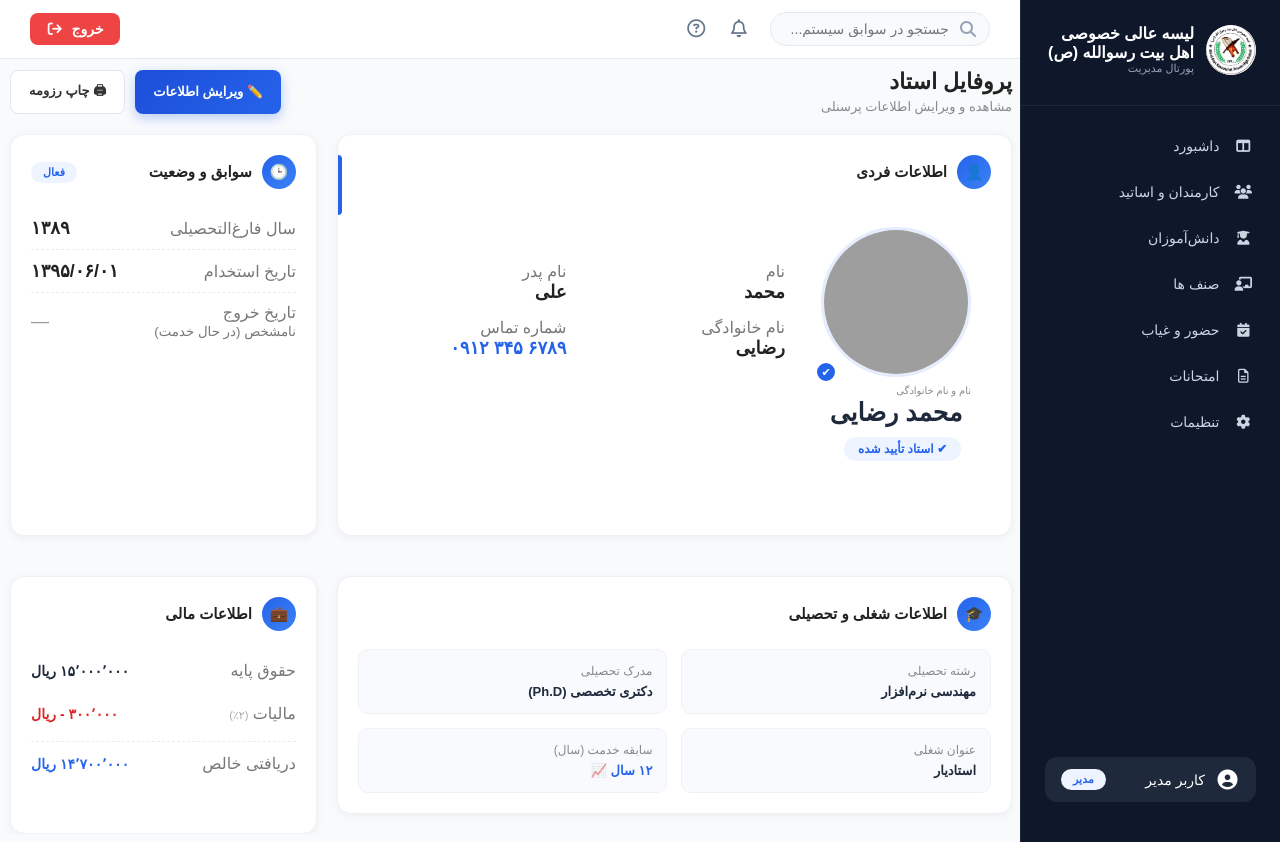
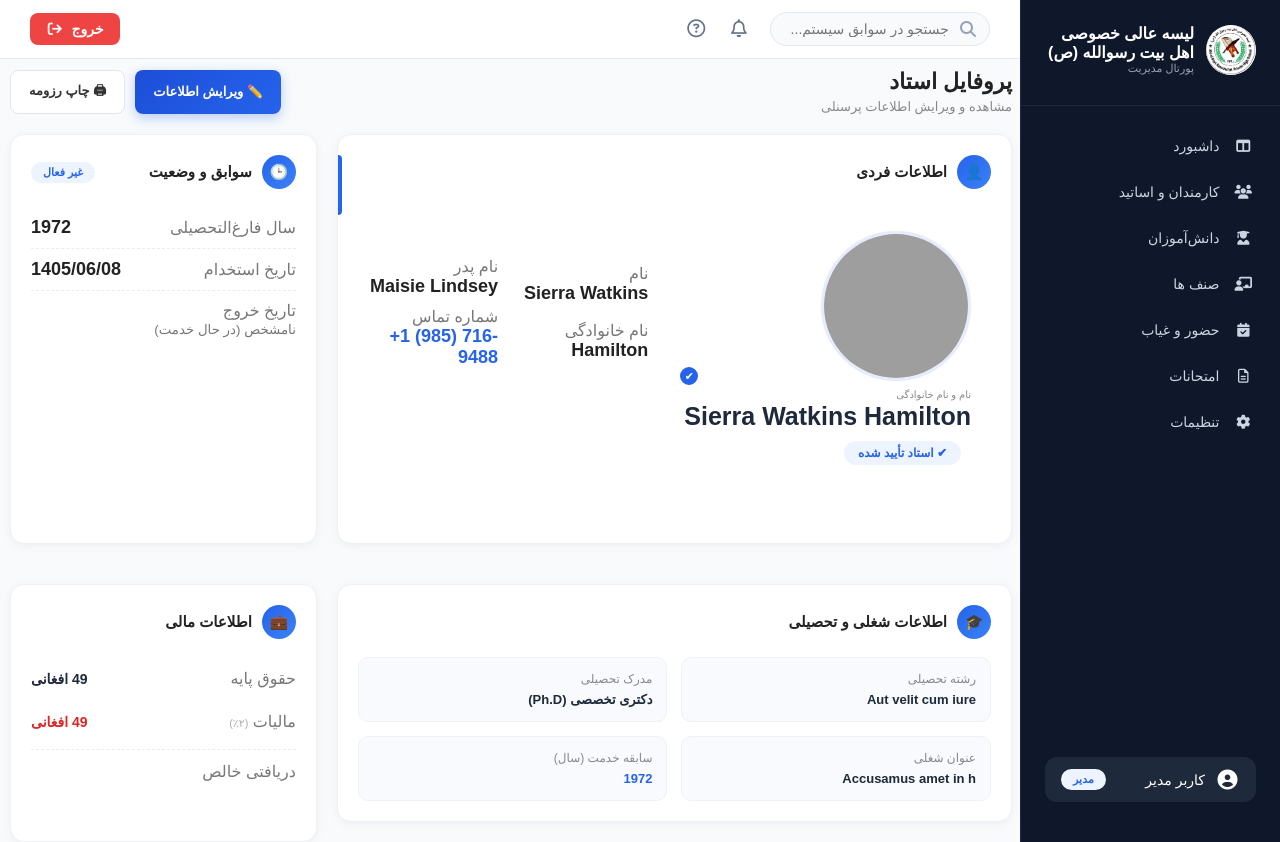
Before and after one commit to engineerhashimi9/schoolproject, a Django app: page /dashboard/worker/2 in a window 1280 px wide. Run offline with Django 5.2, Linux system fonts and the light colour scheme; a user stored in the database is signed in; data comes from the database, SQL or seed files in the repository; both versions use the stored data as it was after the commit; some web fonts are replaced; grey boxes are pictures that could not be loaded.

Commit message:
Format date fields in student and worker detail pages, and update worker information display

```diff
--- a/dashboard/templates/dashboard/student_detail.html
+++ b/dashboard/templates/dashboard/student_detail.html
@@ -48,7 +48,7 @@
       <div class="detail-item">
         <div class="detail-text">
           <span class="label">تاریخ ثبت‌نام</span>
-          <span class="value">{{student.registered_date}}</span>
+          <span class="value">{{student.registered_date|date:'Y/m/d'}}</span>
         </div>
         <div class="icon-box"><i class="fa-regular fa-calendar-days"></i></div>
       </div>
@@ -56,7 +56,7 @@
       <div class="detail-item">
         <div class="detail-text">
           <span class="label">تاریخ خرد</span>
-          <span class="value">{{student.detached_date}}</span>
+          <span class="value">{{student.detached_date|date:'Y/m/d'}}</span>
         </div>
         <div class="icon-box"><i class="fa-regular fa-calendar"></i></div>
       </div>
@@ -94,7 +94,7 @@
           </div>
           <div class="identity-item">
             <span class="label">تاریخ تولد</span>
-            <span class="value">{{student.birth_date}}</span>
+            <span class="value">{{student.birth_date|date:'Y/m/d'}}</span>
           </div>
           <div class="identity-item">
             <span class="label">تابعیت</span>
--- a/dashboard/templates/dashboard/worker_detail.html
+++ b/dashboard/templates/dashboard/worker_detail.html
@@ -34,7 +34,7 @@
           </div>
           <div class="personal-name">
             <div class="label">نام و نام خانوادگی</div>
-            <div class="value">محمد رضایی</div>
+            <div class="value">{{worker.name}} {{worker.last_name}}</div>
             <div class="verified">✔ استاد تأیید شده</div>
           </div>
         </div>
@@ -43,24 +43,24 @@
             <div class="p-row">
               <span class="info-label">نام</span>
               <br>
-              <span class="info-value">محمد</span>
+              <span class="info-value">{{worker.name}}</span>
             </div>
             <div class="p-row">
               <span class="info-label">نام خانوادگی</span>
               <br>
-              <span class="info-value">رضایی</span>
+              <span class="info-value">{{worker.last_name}}</span>
             </div>
           </div>
           <div class="p-col">
             <div class="p-row">
               <span class="info-label">نام پدر</span>
               <br>
-              <span class="info-value">علی</span>
+              <span class="info-value">{{worker.fname}}</span>
             </div>
             <div class="p-row">
               <span class="info-label">شماره تماس</span>
               <br>
-              <span class="info-value blue" dir="ltr">۰۹۱۲ ۳۴۵ ۶۷۸۹</span>
+              <span class="info-value blue" dir="ltr">{{worker.phone}}</span>
             </div>
           </div>
         </div>
@@ -71,17 +71,24 @@
       <div class="card-header">
         <span class="card-icon">🕒</span>
         <span class="card-title">سوابق و وضعیت</span>
-        <span class="badge">فعال</span>
+
+        {% if worker.status == 1 %}
+             <span class="badge">فعال</span>
+          {% else %}
+          <span class="badge">غیر فعال</span>
+        {% endif %}
+
+
       </div>
       <div class="info-list">
         <div class="info-row">
           <span class="info-label">سال فارغ‌التحصیلی</span>
-          <span class="info-value">۱۳۸۹</span>
+          <span class="info-value">{{worker.graduation_year}}</span>
         </div>
         <hr class="divider" />
         <div class="info-row">
           <span class="info-label">تاریخ استخدام</span>
-          <span class="info-value">۱۳۹۵/۰۶/۰۱</span>
+          <span class="info-value">{{worker.registered_date|date:'Y/m/d'}}</span>
         </div>
         <hr class="divider" />
         <div class="info-row">
@@ -90,7 +97,7 @@
               >نامشخص (در حال خدمت)</small
             ></span
           >
-          <span class="info-value muted">—</span>
+          <span class="info-value muted">{{worker.detached_date|date:'Y/m/d'}}</span>
         </div>
       </div>
     </div>
@@ -104,19 +111,19 @@
       <div class="cells">
         <div class="cell">
           <div class="label">رشته تحصیلی</div>
-          <div class="value">مهندسی نرم‌افزار</div>
+          <div class="value">{{worker.major}}</div>
         </div>
         <div class="cell">
           <div class="label">مدرک تحصیلی</div>
-          <div class="value">دکتری تخصصی (Ph.D)</div>
+          <div class="value">{{worker.degree}}</div>
         </div>
         <div class="cell">
           <div class="label">عنوان شغلی</div>
-          <div class="value">استادیار</div>
+          <div class="value">{{worker.job}}</div>
         </div>
         <div class="cell">
           <div class="label">سابقه خدمت (سال)</div>
-          <div class="value blue">۱۲ سال 📈</div>
+          <div class="value blue">{{worker.years_of_service}}</div>
         </div>
       </div>
     </div>
@@ -128,17 +135,17 @@
       </div>
       <div class="fin-row">
         <span class="info-label">حقوق پایه</span>
-        <span class="fin-amount">۱۵٬۰۰۰٬۰۰۰ ریال</span>
+        <span class="fin-amount">{{worker.salary}} افغانی</span>
       </div>
       <div class="fin-row">
         <span class="info-label"
           >مالیات <span class="fin-note">(۲٪)</span></span
         >
-        <span class="fin-amount negative">۳۰۰٬۰۰۰ - ریال</span>
+        <span class="fin-amount negative">{{worker.salary}} افغانی</span>
       </div>
       <div class="fin-row total">
         <span class="info-label">دریافتی خالص</span>
-        <span class="fin-amount blue">۱۴٬۷۰۰٬۰۰۰ ریال</span>
+        <span class="fin-amount blue"></span>
       </div>
     </div>
   </div>
```
Also changed, not shown: db.sqlite3.
